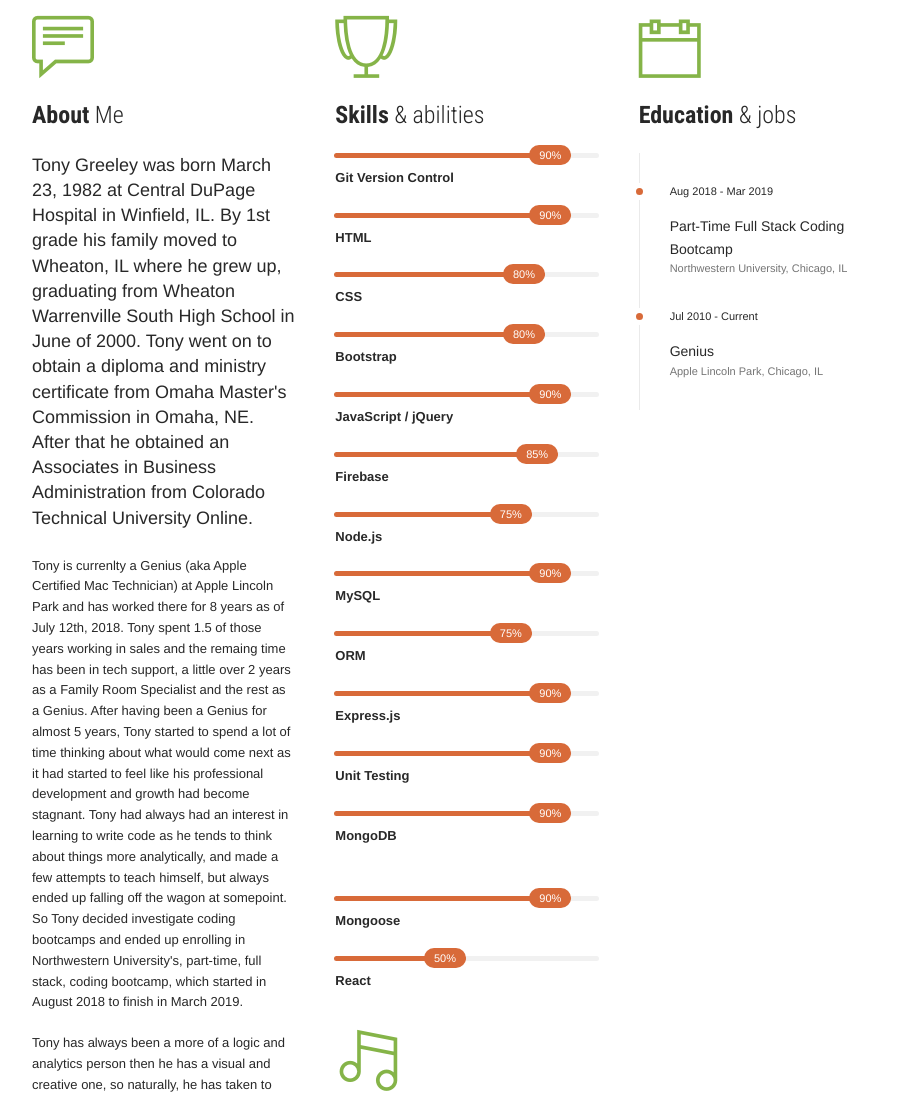
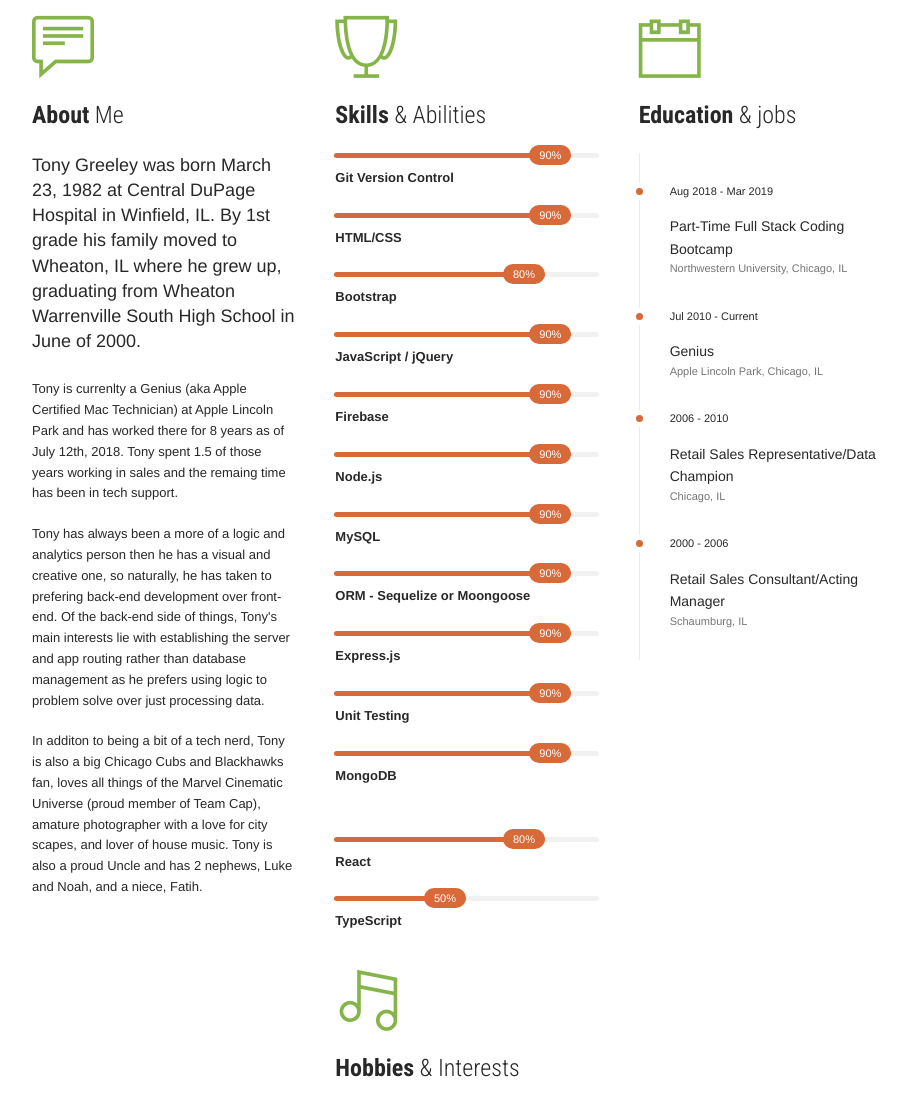
Before and after one commit to tonythetiger323/tonythetiger323.github.io, a plain HTML site: page index.html in a window 1280 px wide. Shown: the part 921-2015 px from the top of the page, without its empty margins (313-1219 px from the left). Drawn offline with Linux system fonts and the light colour scheme; some packages are replaced by stand-ins of ours.

Commit message:
updates to portfolio

```diff
--- a/index.html
+++ b/index.html
@@ -85,7 +85,7 @@
             <!-- Middle -->
             <div class="container container-wide v-bottom padding-v-80">
                 <h1 class="text-lg margin-b-0">Hi! I’m <strong>Tony Greeley</strong></h1>
-                <h5 class="text-tertiary margin-b-40">Current student in Northwestern University's part-time, full
+                <h5 class="text-tertiary margin-b-40">Recent graduate of Northwestern University's part-time, full
                     stack, coding bootcamp!</h5>
                 <span data-target="local-scroll"><a href="#resume" class="btn btn-lg btn-primary animated"
                         data-animation="bounceIn"><span>Go to my r&#233;sum&#233;!</span><i class="ti-arrow-down"></i></a></span>
@@ -114,23 +114,29 @@
                                 Winfield, IL. By 1st
                                 grade his family moved to Wheaton, IL where he grew up, graduating from Wheaton
                                 Warrenville
-                                South High School in June of 2000. Tony went on to obtain a diploma and ministry
-                                certificate from Omaha Master's Commission in Omaha, NE. After that he obtained an
-                                Associates in Business Administration from Colorado Technical University Online.</p>
+                                South High School in June of 2000.
+                            </p>
                             <p>Tony is currenlty a Genius (aka Apple Certified Mac Technician) at Apple Lincoln Park
                                 and
                                 has worked there for 8 years as of July 12th, 2018. Tony spent 1.5 of those years working
                                 in
-                                sales and the remaing time has been in tech support, a little over 2 years as a Family Room Specialist and the rest as a Genius.  After having been a Genius for almost 5 years, Tony started to spend a lot of time thinking about what would come next as it had started to feel like his professional development and growth had become stagnant. Tony had always had an interest in learning to write code as he tends to think about things more analytically, and made a few attempts to teach himself, but always ended up falling off the wagon at somepoint. So Tony decided investigate coding bootcamps and ended up enrolling in Northwestern University's, part-time, full stack, coding bootcamp, which started in August 2018 to finish in March 2019.
+                                sales and the remaing time has been in tech support.
                             </p>
                             <p>
-                                Tony has always been a more of a logic and analytics person then he has a visual and creative one, so naturally, he has taken to prefering back-end development over front-end. Of the back-end side of things, Tony's main interests lie with establishing the server and app routing rather than database management as he prefers using logic to problem solve over just processing data.
+                                Tony has always been a more of a logic and analytics person then he has a
+                                visual and creative one, so naturally, he has taken to prefering back-end
+                                development over front-end. Of the back-end side of things, Tony's
+                                main interests lie with establishing the server and app routing rather
+                                than database management as he prefers using logic to problem solve over
+                                just processing data.
                             </p>
-                            <p>In additon to being a bit of a tech nerd, Tony is also a big Chicago Cubs and Blackhawks
+                            <p>
+                                In additon to being a bit of a tech nerd, Tony is also a big Chicago Cubs and Blackhawks
                                 fan, loves all things of the Marvel Cinematic Universe (proud member of Team Cap),
                                 amature photographer with a love for city scapes, and lover of house music.
                                 Tony
-                                is also a proud Uncle and has 2 nephews, Luke and Noah, and a niece, Fatih.</p>
+                                is also a proud Uncle and has 2 nephews, Luke and Noah, and a niece, Fatih.
+                            </p>
 
                         </div>
                     </div>
@@ -139,7 +145,7 @@
                         <!-- Resume Box / Skills -->
                         <div class="resume-box">
                             <span class="icon animated" data-animation="fadeInDown"><i class="ti-cup text-tertiary"></i></span>
-                            <h4><strong>Skills</strong> &amp; abilities</h4>
+                            <h4><strong>Skills</strong> &amp; Abilities</h4>
                             <!-- Skill -->
                             <div class="skill">
                                 <div class="progress progress-animated">
@@ -158,17 +164,7 @@
                                         <span></span>
                                     </div>
                                 </div>
-                                <strong>HTML</strong>
-                            </div>
-                            <!-- Skill -->
-                            <div class="skill">
-                                <div class="progress progress-animated">
-                                    <div class="progress-bar progress-bar-primary" role="progressbar" aria-valuenow="80"
-                                        aria-valuemin="0" aria-valuemax="100">
-                                        <span></span>
-                                    </div>
-                                </div>
-                                <strong>CSS</strong>
+                                <strong>HTML/CSS</strong>
                             </div>
                             <!-- Skill -->
                             <div class="skill">
@@ -193,7 +189,7 @@
                             <!-- Skill -->
                             <div class="skill">
                                 <div class="progress progress-animated">
-                                    <div class="progress-bar progress-bar-primary" role="progressbar" aria-valuenow="85"
+                                    <div class="progress-bar progress-bar-primary" role="progressbar" aria-valuenow="90"
                                         aria-valuemin="0" aria-valuemax="100">
                                         <span></span>
                                     </div>
@@ -203,7 +199,7 @@
                             <!-- Skill -->
                             <div class="skill">
                                 <div class="progress progress-animated">
-                                    <div class="progress-bar progress-bar-primary" role="progressbar" aria-valuenow="75"
+                                    <div class="progress-bar progress-bar-primary" role="progressbar" aria-valuenow="90"
                                         aria-valuemin="0" aria-valuemax="100">
                                         <span></span>
                                     </div>
@@ -223,12 +219,12 @@
                             <!-- Skill -->
                             <div class="skill">
                                 <div class="progress progress-animated">
-                                    <div class="progress-bar progress-bar-primary" role="progressbar" aria-valuenow="75"
+                                    <div class="progress-bar progress-bar-primary" role="progressbar" aria-valuenow="90"
                                         aria-valuemin="0" aria-valuemax="100">
                                         <span></span>
                                     </div>
                                 </div>
-                                <strong>ORM</strong>
+                                <strong>ORM - Sequelize or Moongoose</strong>
                             </div>
                             <!-- Skill -->
                             <div class="skill">
@@ -264,12 +260,12 @@
                         <!-- Skill -->
                         <div class="skill">
                             <div class="progress progress-animated">
-                                <div class="progress-bar progress-bar-primary" role="progressbar" aria-valuenow="90"
+                                <div class="progress-bar progress-bar-primary" role="progressbar" aria-valuenow="80"
                                     aria-valuemin="0" aria-valuemax="100">
                                     <span></span>
                                 </div>
                             </div>
-                            <strong>Mongoose</strong>
+                            <strong>React</strong>
                         </div>
                         <!-- Skill -->
                         <div class="skill">
@@ -279,9 +275,8 @@
                                         <span></span>
                                     </div>
                                 </div>
-                            <strong>React</strong>
+                                <strong>TypeScript</strong>
                             </div>
-
                         <!-- Resume Box / Hobbies -->
                         <div class="resume-box">
                             <span class="icon animated" data-animation="fadeInDown"><i class="ti-music-alt text-tertiary"></i></span>
@@ -329,7 +324,18 @@
                                     <span class="event-name">Genius</span>
                                     <span class="event-description">Apple Lincoln Park, Chicago, IL</span>
                                 </div>
-
+                                <!-- Single event -->
+                                <div class="timeline-event te-primary">
+                                        <span class="event-date">2006 - 2010</span>
+                                        <span class="event-name">Retail Sales Representative/Data Champion</span>
+                                        <span class="event-description">Chicago, IL</span>
+                                    </div>
+                                <!-- Single event -->
+                                <div class="timeline-event te-primary">
+                                        <span class="event-date">2000 - 2006</span>
+                                        <span class="event-name">Retail Sales Consultant/Acting Manager</span>
+                                        <span class="event-description">Schaumburg, IL</span>
+                                    </div>
 
                             </div>
                         </div>
```
Lines whose indentation alone changed are shown as unchanged.
